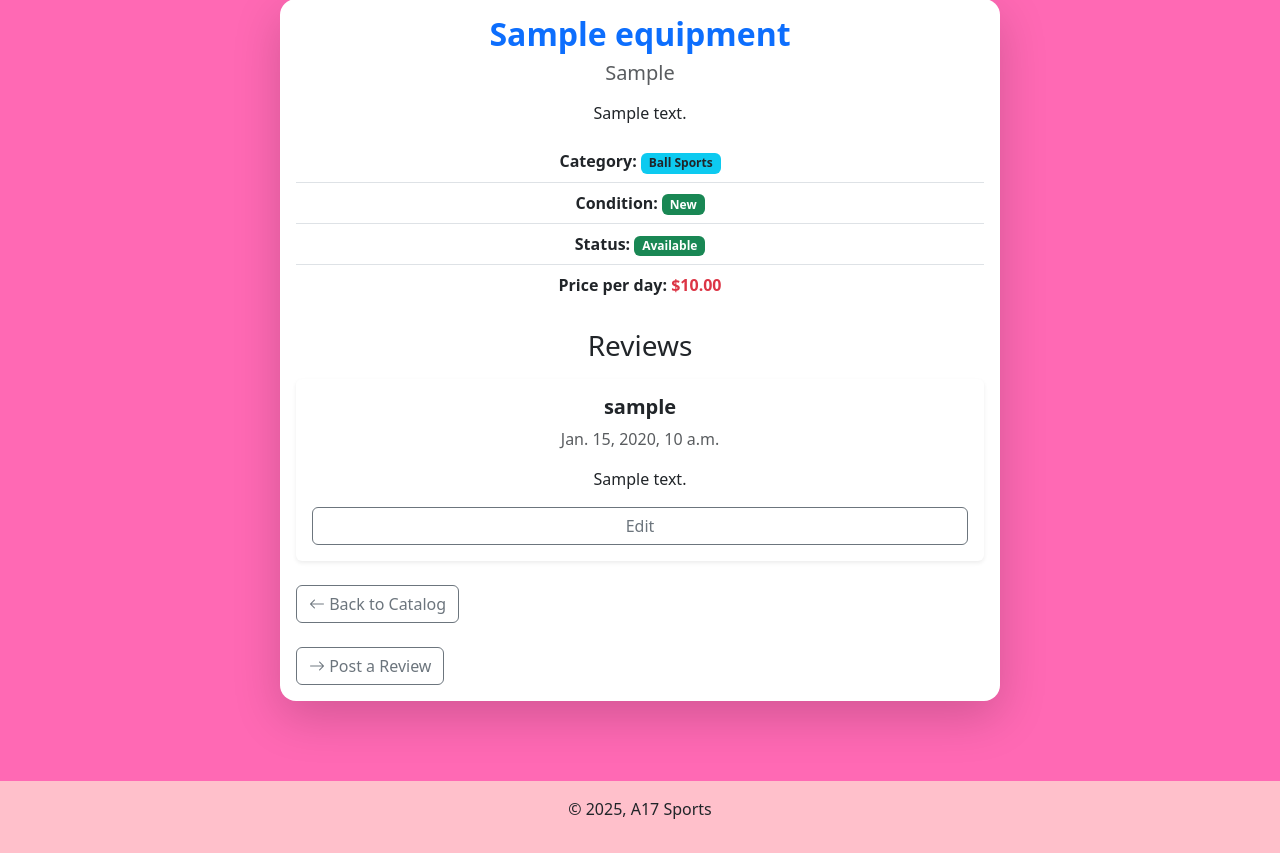
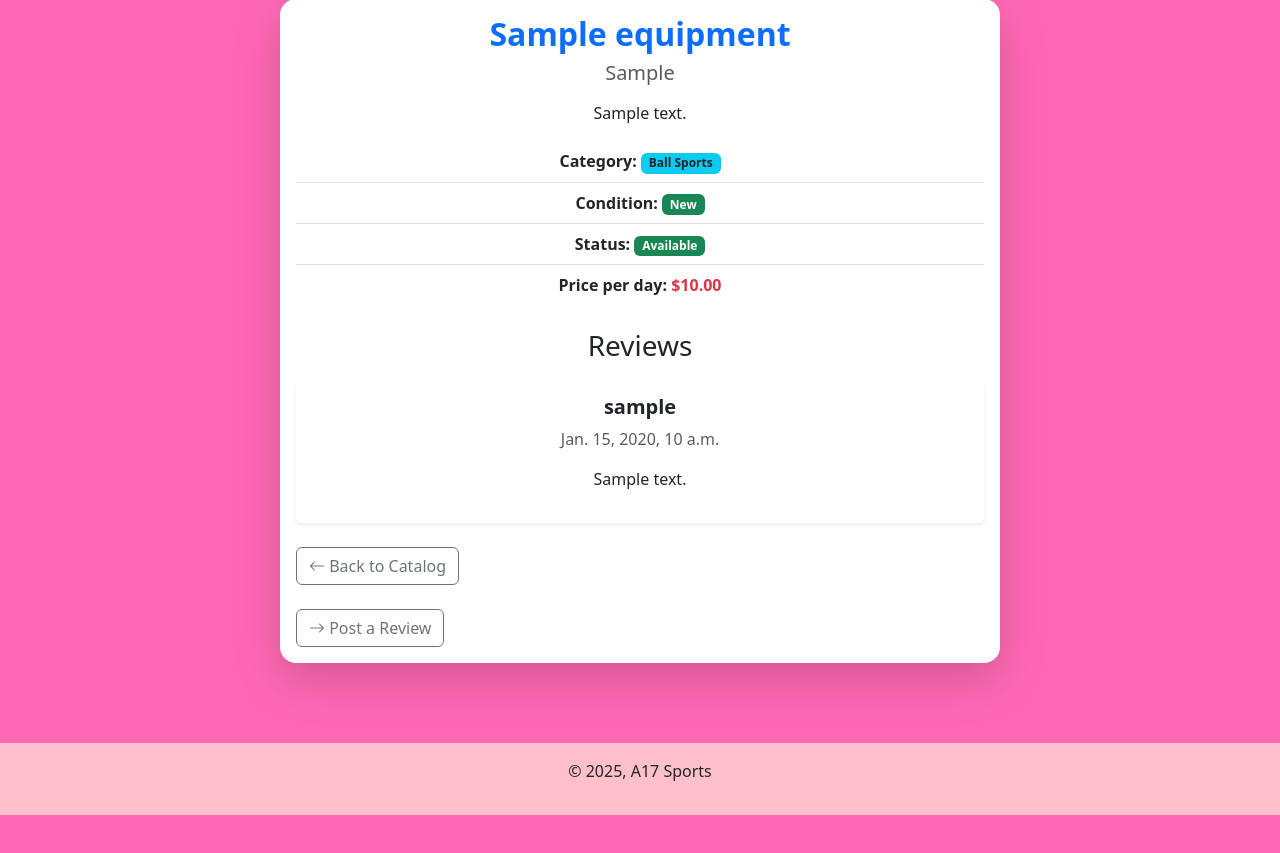
Before and after one commit to k4rstm4n/sports-lending-app, a Django app: page /products/1/details/ in a window 1280 px wide. Shown: the part 209-1062 px from the top of the page. After the commit the page ends 1024 px from the top, so only its background shows below. Run offline with Django 5.2, Linux system fonts and the light colour scheme; tables that the repository leaves empty hold one stand-in row (values such as "Sample post"); some libraries are stand-ins or nearby versions.

Commit message:
Added template conditional for edit to only appear if review creator

```diff
--- a/products/templates/products/detail.html
+++ b/products/templates/products/detail.html
@@ -35,9 +35,11 @@
                                 <p class="text-muted">{{ review.created_at }}</p>
                                 <p>{{ review.text }}</p>
 
-                                <a href="{% url 'products:product_review_update' equipment.id %}" class="btn btn-outline-secondary">
-                                    <i class=""></i> Edit
-                                </a>
+                                {% if review.user == request.user %}
+                                    <a href="{% url 'products:product_review_update' equipment.id %}" class="btn btn-outline-secondary">
+                                        <i class=""></i> Edit
+                                    </a>
+                                {% endif %}
 
                             </div>
                         {% endfor %}
```
